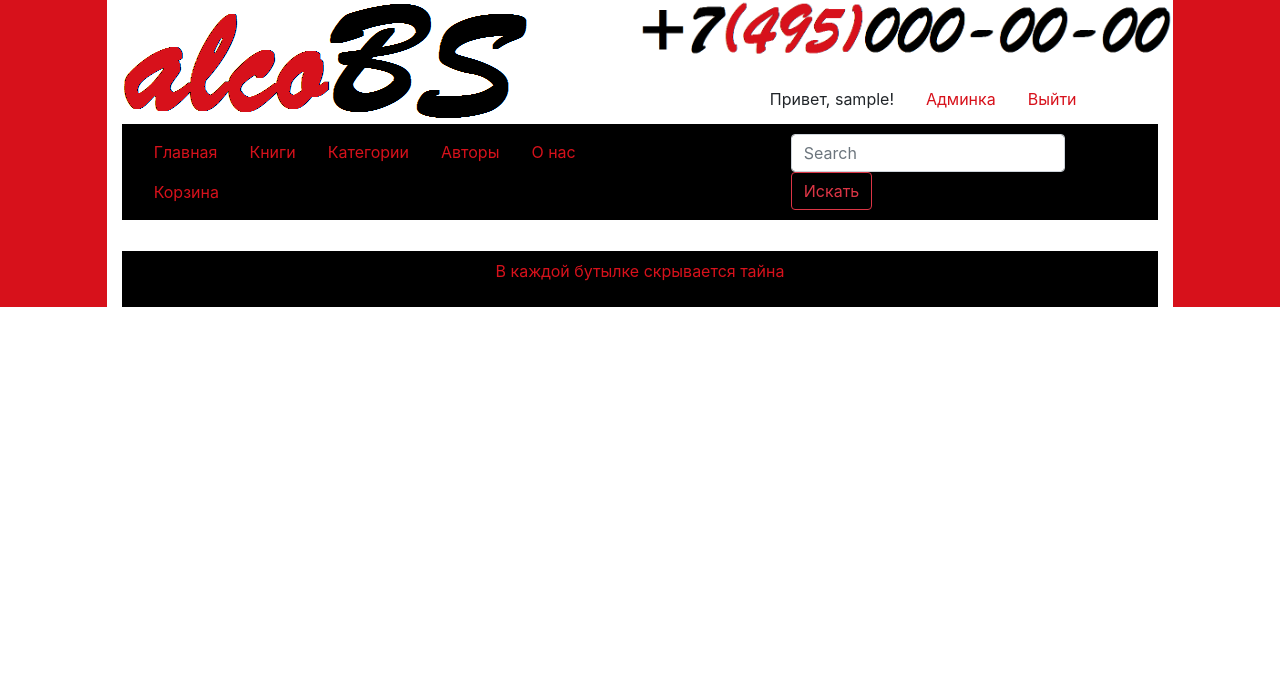
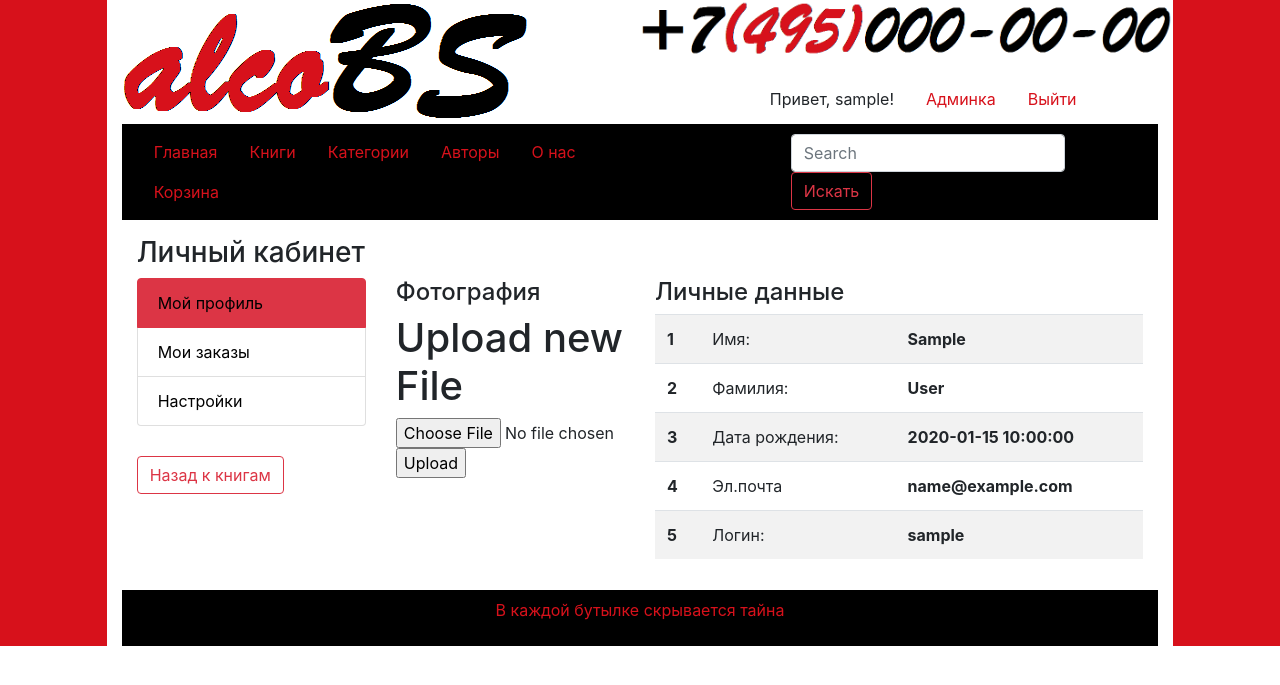
Before and after one commit to DmPolikarpov/book_store, a Flask app: page /users/profile in a window 1280 px wide. Shown: the top 685 px of the page. Run offline with Flask 2, Linux system fonts and the light colour scheme; a user stored in the database is signed in; tables that the repository leaves empty hold one stand-in row (values such as "Sample post"); some libraries are stand-ins or nearby versions.

Commit message:
partially filled profile of users (without option saving images)

```diff
--- a/webapp/__init__.py
+++ b/webapp/__init__.py
@@ -38,16 +38,3 @@ def create_app():
     def index():
         title = "alcoBS"
         return render_template("index.html", page_title=title)
-
-    @app.route('/session')
-    def updating_session():
-        for item in session['order']:
-            book_id = item['book_id']
-            qty = item['qty']
-        res = {'book_id':book_id, 'qty':qty}
-        book = Book.query.filter(Book.id == book_id).first()
-        a = book.image
-
-        return str(res)
-
-    return app
--- a/webapp/templates/book/index.html
+++ b/webapp/templates/book/index.html
@@ -26,12 +26,9 @@
             <form action="{{ url_for('order.add_to_order') }}" method="POST">
                 <input type="hidden" name="add_to_order">
                 <input type="hidden" name="book_id" value="{{ book.id }}">
-<<<<<<< HEAD
-=======
                 <input type="hidden" name="book_name" value="{{ book.name }}">
                 <input type="hidden" name="image" value="{{ book.image }}">
                 <input type="hidden" name="price" value="{{ book.price }}">
->>>>>>> eb104b2f1ac55a416aaa04daa026647f760f9873
                 <button type="submit" name="add_to_order" class="btn btn-success">Добавить в корзину</button>
             </form>
 
--- a/webapp/templates/order/cart.html
+++ b/webapp/templates/order/cart.html
@@ -54,6 +54,6 @@
     </tr>
 </table>
 <div class="col-md-4 offset-md-10">
-  <a class="btn btn-primary" href="{{ url_for('order.form_order') }}" role="button">Заказать</a>
+  <a class="btn btn-outline-danger" href="{{ url_for('order.form_order') }}" role="button">Заказать</a>
 </div>
 {% endblock %}
--- a/webapp/templates/user/profile.html
+++ b/webapp/templates/user/profile.html
@@ -11,5 +11,28 @@
     {% endif %}
     {% endwith %}
 </div>
+<div class='container-fluid'>
+    <div class='row'>
+        <div class="col">
+            <h3>Личный кабинет</h3>
+        </div>
+    </div>
+    <div class="row">
+      <div class="col-3">
+        <div class="list-group" id="myList" role="tablist">
+          <a class="list-group-item list-group-item-action active btn-outline-danger" style="color: rgb(0,0,0);" data-toggle="list" href="#profile" role="tab">Мой профиль</a>
+          <a class="list-group-item list-group-item-action btn-outline-danger" style="color: rgb(0,0,0);" data-toggle="list" href="#orders" role="tab">Мои заказы</a>
+          <a class="list-group-item list-group-item-action btn-outline-danger" style="color: rgb(0,0,0);" data-toggle="list" href="#settings" role="tab">Настройки</a>
+        </div>
+        <div style="margin-top: 30px">
+            <a class="btn btn-outline-danger" href="#" role="button">Назад к книгам</a>
+        </div>
+      </div>
+      <div class="col-9">
+        {% include("user/profile_content.html") %}
+      </div>
+    </div>
+</div>
+
 
 {% endblock %}
--- /dev/null
+++ b/webapp/templates/user/profile_content.html
@@ -0,0 +1,51 @@
+<div class="tab-content" id="nav-tabContent">
+  <div class="tab-pane active" id="profile" role="tabpanel">
+    <div class="row">
+        <div class="col-4">
+            <h4>Фотография</h4>
+
+            <title>Upload new File</title>
+            <h1>Upload new File</h1>
+            <form action="{{ url_for('uploads') }}" method=post enctype=multipart/form-data>
+                <input type=file name=file>
+                <input type=submit value=Upload>
+            </form>
+        </div>
+        <div class="col-8">
+            <h4>Личные данные</h4>
+            <table class="table table-striped">
+              <tbody>
+                <tr>
+                  <th scope="row">1</th>
+                  <td>Имя:</td>
+                  <th>{{ first_name }}</th>
+                </tr>
+                <tr>
+                  <th scope="row">2</th>
+                  <td>Фамилия:</td>
+                  <th>{{ last_name }}</th>
+                </tr>
+                <tr>
+                  <th scope="row">3</th>
+                  <td>Дата рождения:</td>
+                  <th>{{ birth_date }}</th>
+                </tr>
+                <tr>
+                  <th scope="row">4</th>
+                  <td>Эл.почта</td>
+                  <th>{{ email }}</th>
+                </tr>
+                <tr>
+                  <th scope="row">5</th>
+                  <td>Логин:</td>
+                  <th>{{ username }}</th>
+                </tr>
+              </tbody>
+            </table>
+        </div>
+    </div>
+    <div class="row"></div>
+  </div>
+  <div class="tab-pane" id="orders" role="tabpanel">Проверка</div>
+  <div class="tab-pane" id="settings" role="tabpanel">Проверка 2</div>
+</div>
--- a/webapp/user/views.py
+++ b/webapp/user/views.py
@@ -1,9 +1,11 @@
-from flask import Blueprint, Flask, render_template, flash, redirect, url_for
+from flask import Blueprint, Flask, render_template, send_from_directory, flash, redirect, url_for
 from flask_login import login_user, logout_user, current_user
+import os
 
 from webapp.db import db
 from webapp.user.models import User
 from webapp.user.forms import LoginForm, RegistrationForm
+from werkzeug.utils import secure_filename
 
 blueprint = Blueprint('user', __name__, url_prefix='/users')
 
@@ -61,4 +63,16 @@ def process_reg():
 @blueprint.route('/profile')
 def profile():
     title = "личный кабинет"
-    return render_template('user/profile.html', page_title=title)
+    user = User.query.filter(User.id == current_user.id).first()
+    first_name = user.first_name
+    last_name = user.last_name
+    birth_date = user.birth_date
+    email = user.email
+    username = user.username
+    return render_template('user/profile.html', page_title=title, first_name=first_name, last_name=last_name, birth_date=birth_date, email=email, username=username)
+
+@blueprint.route('/uploads', methods=['POST'])
+def uploads():
+    file = request.files["file"]
+    file.save(os.path.join(os.path.abspath(os.path.dirname(__file__)), secure_filename(file.filename)))
+    return redirect(url_for('user.profile'))
```
Also changed, not shown: webapp/order/views.py (+8 -7 lines).
